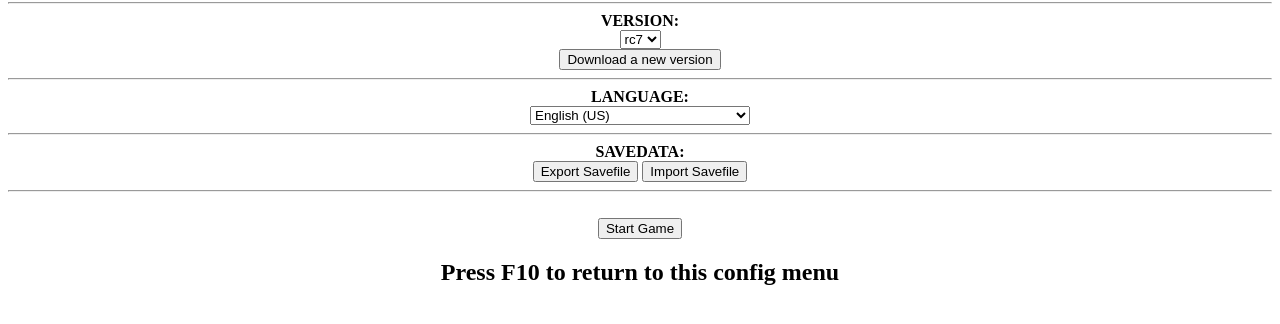
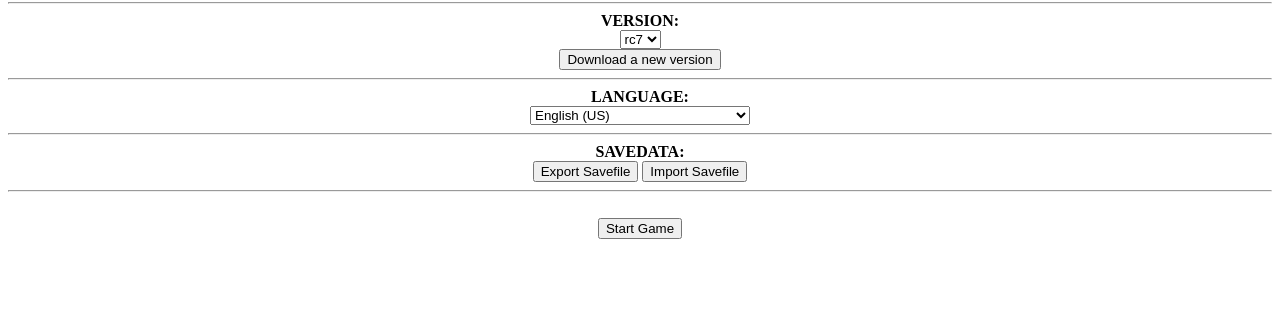
Before and after one commit to FinnBaltazar1111/kitsune, a website: page silica/config.html in a window 1280 px wide. Shown: the part 64-388 px from the top of the page. Drawn offline with Linux system fonts and the light colour scheme.

Commit message:
Update config.html

```diff
--- a/silica/config.html
+++ b/silica/config.html
@@ -101,7 +101,6 @@
       <br />
       <button onclick="save()" id="startButton">Start Game</button>
       <br />
-      <h2>Press F10 to return to this config menu</h2>
     </center>
 
     <script>
```
